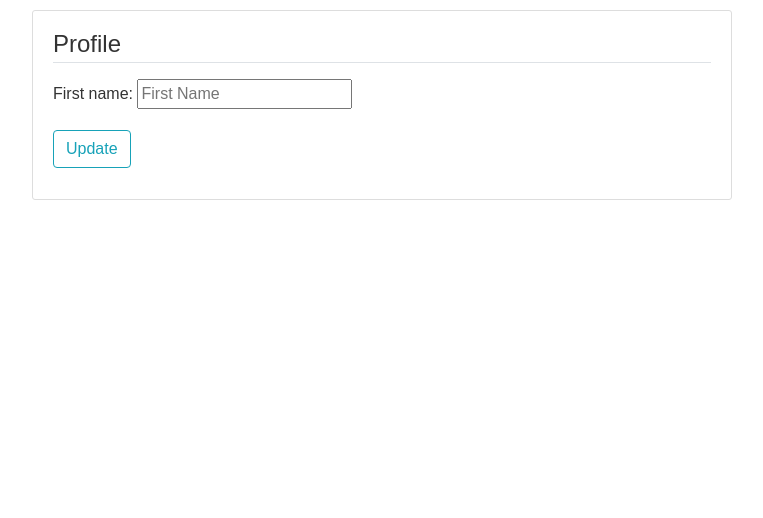
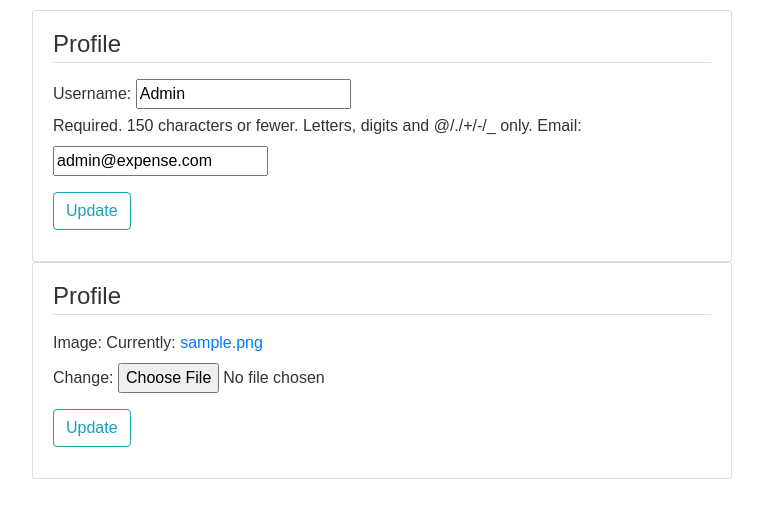
Before and after one commit to om-modh/expense_project, a Django app: page /profile/ in a window 1280 px wide. Shown: the part 116-634 px from the top of the page, without its empty margins (258-1021 px from the left). Run offline with Django 4.2, Linux system fonts and the light colour scheme; a user stored in the database is signed in; tables that the repository leaves empty hold one stand-in row (values such as "Sample post"); some libraries are stand-ins or nearby versions.

```diff
--- a/manager/models.py
+++ b/manager/models.py
@@ -25,7 +25,7 @@ class Budget(models.Model):
 class Income(models.Model):
     Income_id = models.BigAutoField(primary_key=True)
     User_id = models.ForeignKey(User, on_delete=models.CASCADE)
-    Amount = models.DecimalField(blank=False, max_digits=10, decimal_places=2)
+    Amount = models.IntegerField(blank=False, max_length=10)
     IncomeDate = models.DateTimeField(default=timezone.now())
     IncomeImage = models.ImageField(upload_to='static/manager/income_pics/', blank=True, null=True)
     IncomeCatId = models.IntegerField()
@@ -45,7 +45,7 @@ class Expense(models.Model):
     # Use the default AutoField for primary key
     Expense_id = models.BigAutoField(primary_key=True)
     User_id = models.ForeignKey(User, on_delete=models.CASCADE)
-    Amount = models.DecimalField(blank=False, max_digits=10, decimal_places=2)  # Use DecimalField for currency amounts
+    Amount = models.IntegerField(blank=False, max_length=10)  # Use DecimalField for currency amounts
     ExpenseDate = models.DateTimeField(default=timezone.now())
     ExpenseImage = models.ImageField(upload_to='static/manager/expense_pics/', blank=True, null=True)  # Use null=True
     ExpenseCatId = models.IntegerField()  # Use the appropriate field type (ForeignKey or IntegerField)
--- a/manager/static/manager/main.css
+++ b/manager/static/manager/main.css
@@ -69,7 +69,6 @@ a.article-title:hover {
 .article-metadata {
     padding-bottom: 1px;
     margin-bottom: 4px;
-    border-bottom: 1px solid #e3e3e3
 }
 
 .article-metadata a:hover {
--- a/users/forms.py
+++ b/users/forms.py
@@ -21,8 +21,15 @@ class PlaceholderAuthForm(AuthenticationForm):
     username = forms.CharField(widget=forms.TextInput(attrs={'placeholder':'Username'}))
     password = forms.CharField(widget=forms.PasswordInput(attrs={'placeholder':'Password'}))
 
-class UserProfileUpdate(forms.Form):
-    first_name = forms.CharField(max_length=25, widget=forms.TextInput(attrs={'placeholder':'First Name'}))
+
+class UserUpdateForm(forms.ModelForm):
+    email = forms.EmailField()
 
     class Meta:
+        model = User
+        fields = ['username', 'email']
+
+class ProfileUpdateForm(forms.ModelForm):
+    class Meta:
         model = Profile
+        fields = ['image']
--- a/users/models.py
+++ b/users/models.py
@@ -1,17 +1,36 @@
 from django.db import models
-from django.contrib.auth.models import User, AbstractBaseUser, AbstractUser
 from phonenumber_field.modelfields import PhoneNumberField
+from django.contrib.auth.models import User
+from PIL import Image
+
+
+# class Profile(models.Model):
+#     GENDER_CHOICES = (
+#         ('M', 'Male'),
+#         ('F', 'Female'),
+#     )
+#     User_id = models.OneToOneField(User, on_delete=models.CASCADE)
+#     FirstName = models.CharField(max_length=25, blank=True)
+#     LastName = models.CharField(max_length=20, blank=True)
+#     Gender = models.CharField(max_length=1, choices=GENDER_CHOICES)
+#     PhoneNumber = PhoneNumberField(unique=True)
+
+#     def __str__(self):
+#         return f'{self.User_id.username} Profile'
 
 class Profile(models.Model):
-    GENDER_CHOICES = (
-        ('M', 'Male'),
-        ('F', 'Female'),
-    )
     User_id = models.OneToOneField(User, on_delete=models.CASCADE)
-    FirstName = models.CharField(max_length=25, blank=True)
-    LastName = models.CharField(max_length=20, blank=True)
-    Gender = models.CharField(max_length=1, choices=GENDER_CHOICES)
-    PhoneNumber = PhoneNumberField(unique=True)
+    image = models.ImageField(default='default.jpg', upload_to='profile_pics')
 
     def __str__(self):
-        return f'{self.User_id.username} Profile'
+        return f'{self.user.username} Profile'
+
+    def save(self):
+        super().save()
+
+        img = Image.open(self.image.path)
+
+        if img.height > 300 or img.width > 300:
+            output_size = (300, 300)
+            img.thumbnail(output_size)
+            img.save(self.image.path)
--- a/users/templates/users/profile.html
+++ b/users/templates/users/profile.html
@@ -7,7 +7,20 @@
                 {% csrf_token %}
                 <fieldset class="form-group">
                     <legend class="border-bottom mb-3">Profile</legend>
-                    {{ form }}
+                    {{ u_form }}
+                </fieldset>
+                <div class="form-group">
+                    <button class="btn btn-outline-info" type="submit">Update</button>
+                </div>
+            </form>
+        </div>
+
+        <div class="form-section">
+            <form method="post">
+                {% csrf_token %}
+                <fieldset class="form-group">
+                    <legend class="border-bottom mb-3">Profile</legend>
+                    {{ p_form }}
                 </fieldset>
                 <div class="form-group">
                     <button class="btn btn-outline-info" type="submit">Update</button>
--- a/users/views.py
+++ b/users/views.py
@@ -1,24 +1,48 @@
 from django.shortcuts import render, redirect
-from .forms import UserRegistrationForm, UserProfileUpdate
+from .forms import UserRegistrationForm, ProfileUpdateForm, UserUpdateForm
 from django.contrib import messages
 from django.contrib.auth.decorators import login_required
+from .models import Profile
+
+# @login_required
+# def profile(request):
+#     user = request.user
+#     if request.method == 'POST':
+#         my_object = Profile.objects.get(user)
+#         form = ProfileUpdateForm(request.POST, instance = my_object)
+#         if form.is_valid():
+#             form.save()
+#             messages.success(request, f'Your Profile has been Updated!')
+#             return redirect('login')
+#     else:
+#         form = ProfileUpdateForm()
+
+#     context = {
+#         'form' : form,
+#         'username' : user
+#     }
+#     return render(request, 'users/profile.html', context)
 
 @login_required
 def profile(request):
-    user = request.user
     if request.method == 'POST':
-        form = UserProfileUpdate(request.POST)
-        if form.is_valid():
-            form.save()
-            messages.success(request, f'Your Profile has been Updated!')
-            return redirect('login')
+        u_form = UserUpdateForm(request.POST, instance=request.user)
+        p_form = ProfileUpdateForm(request.POST, request.FILES, instance=request.user.profile)
+        if u_form.is_valid() and p_form.is_valid():
+            u_form.save()
+            p_form.save()
+            messages.success(request, f'Your account has been updated!')
+            return redirect('profile')
+
     else:
-        form = UserProfileUpdate()
+        u_form = UserUpdateForm(instance=request.user)
+        p_form = ProfileUpdateForm(instance=request.user.profile)
 
     context = {
-        'form' : form,
-        'username' : user
+        'u_form': u_form,
+        'p_form': p_form
     }
+
     return render(request, 'users/profile.html', context)
 
 def register(request):
```
Also changed, not shown: manager/templates/manager/expense.html (+16 -1 lines), manager/templates/manager/income.html (+16 -1 lines), manager/views.py (+6 -3 lines), manager/migrations/0005_alter_expense_expensedate_alter_income_incomedate.py (added), manager/migrations/0006_alter_expense_expensedate_alter_income_incomedate.py (added), manager/migrations/0007_alter_expense_expensedate_alter_income_incomedate.py (added), manager/migrations/0008_alter_expense_amount_alter_expense_expensedate_and_more.py (added), users/migrations/0001_initial.py.
